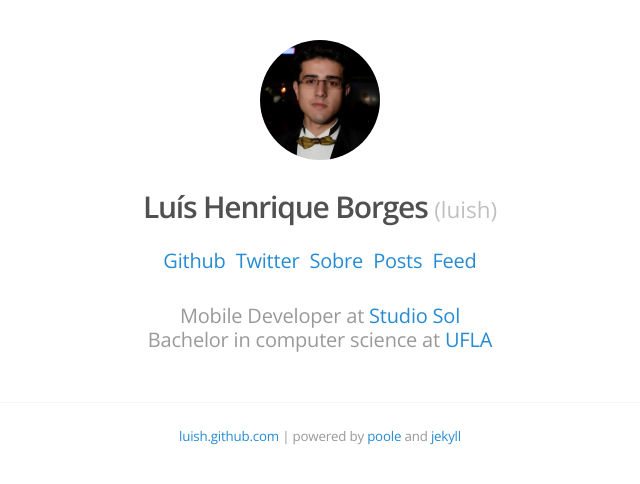
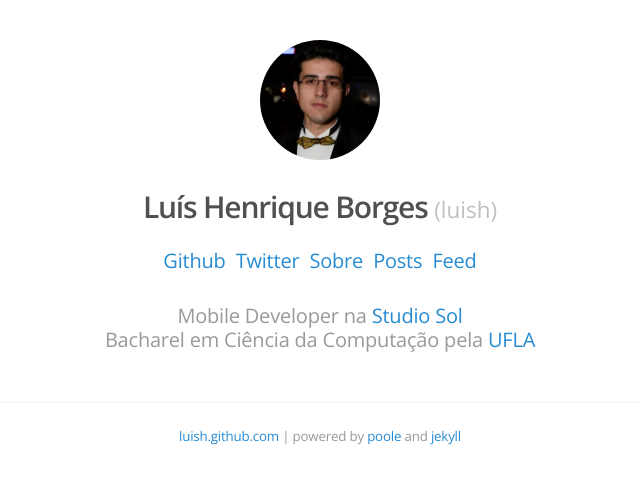
Before and after one commit to luish/luish.github.io, a Jekyll site: the page built from index.html, in a window 1280 px wide. Shown: the top 484 px of the page, without its empty margins (320-960 px from the left). Built offline with Jekyll 4.4.1, drawn with Linux system fonts in a browser that asks for light colours; some web fonts are replaced; Markdown is read by kramdown in place of the engine named in the settings; the list of posts is cut into pages by our own code.

Commit message:
description en -> pt-br

```diff
--- a/_layouts/home.html
+++ b/_layouts/home.html
@@ -24,8 +24,8 @@
           </ul>
         </p>
 
-        <p class="desc">Mobile Developer at <a href="http://www.studiosol.com.br">Studio Sol</a></p>
-        <p class="desc">Bachelor in computer science at <a href="http://www.ufla.br">UFLA</a></p>
+        <p class="desc">Mobile Developer na <a href="http://www.studiosol.com.br">Studio Sol</a></p>
+        <p class="desc">Bacharel em Ciência da Computação pela <a href="http://www.ufla.br">UFLA</a></p>
       </div>
 
       {{ content }}
```
